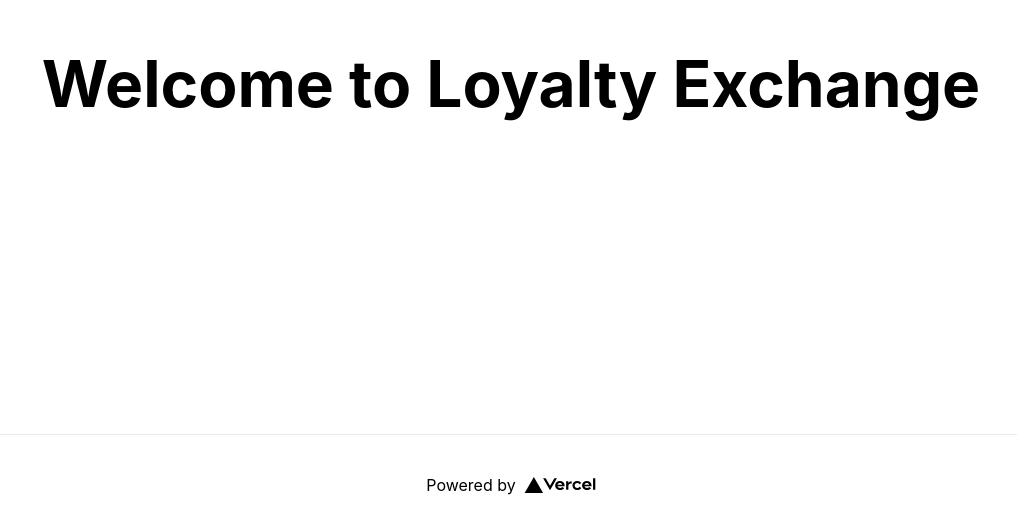
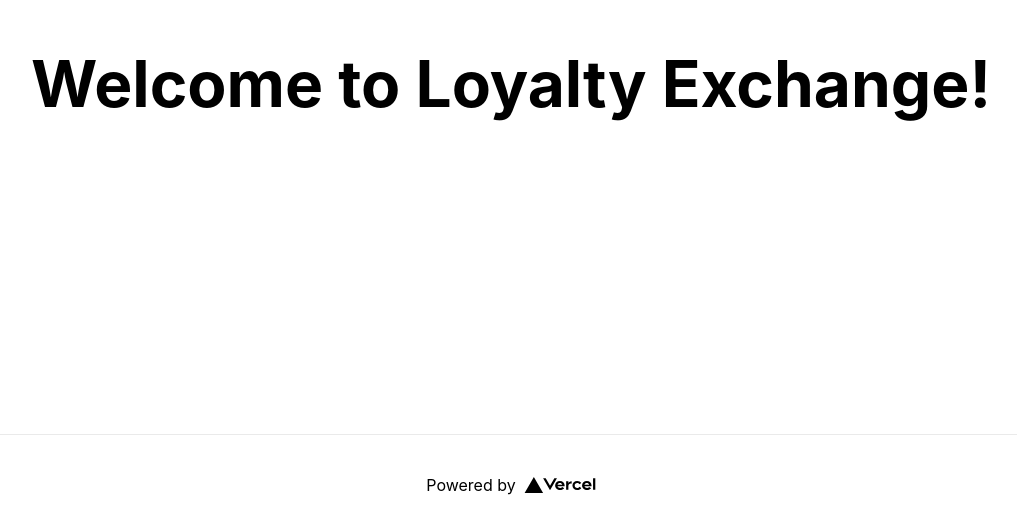
Before and after one commit to 1712480/loyalty-block-chain-client, a Next.js app: page / in a window 1280 px wide. Shown: the part 266-798 px from the top of the page, without its empty margins (129-1146 px from the left). Built offline with nearby package versions, Linux system fonts and the light colour scheme.

Commit message:
test notification

```diff
--- a/src/pages/index.js
+++ b/src/pages/index.js
@@ -4,7 +4,7 @@ export default function Home() {
   return (
     <>
       <h1 className={styles.title}>
-        Welcome to Loyalty Exchange
+        Welcome to Loyalty Exchange!
       </h1>
     </>
   )
```
